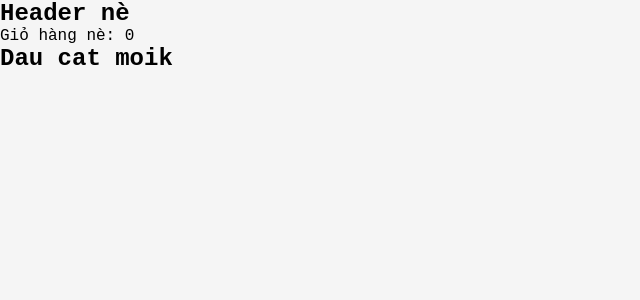
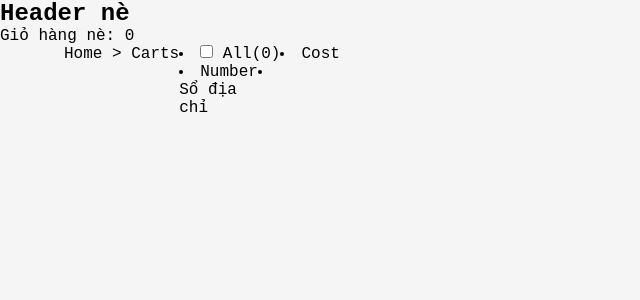
Before and after one commit to hieu-hoc-code/shopbase, a Vue app in the folder client/: page /cart in a window 1280 px wide. Shown: the top 300 px of the page, without its empty margins (0-640 px from the left). Built offline with nearby package versions, Linux system fonts and the light colour scheme; no server answers; what vue-cookie would draw is missing.

Commit message:
update header, home

```diff
--- a/client/src/pages/Cart.vue
+++ b/client/src/pages/Cart.vue
@@ -1,9 +1,47 @@
 <template>
-  <h2>Dau cat moik</h2>
+  <div class="container">
+    <p>Home > Carts</p>
+    <div class="main">
+      <div class="list">
+        <li><input type="checkbox" name="all" id="0"> All({{ getCart.quantity }})</li>
+        <li>Cost</li>
+        <li>Number</li>
+        <li></li>
+      </div>
+      <div class="address">Sổ địa chỉ</div>
+    </div>
+  </div>
 </template>
 
 <script>
+import { mapGetters, mapActions } from "vuex";
 export default {
   name: "Cart",
+  computed: mapGetters(["getCart"]),
+  methods: {
+    ...mapActions(["fetchCartById"]),
+  },
+  created() {
+    this.fetchCartById();
+  }
 };
 </script>
+<style>
+.container{
+  width: 90%;
+  margin: auto;
+}
+main{
+  width: 100%;
+  display: flex;
+  float: left;
+}
+.list{
+  width: 70%;
+  display: block;
+}
+.address{
+  width: 30%;
+  display: block;
+}
+</style>
```
